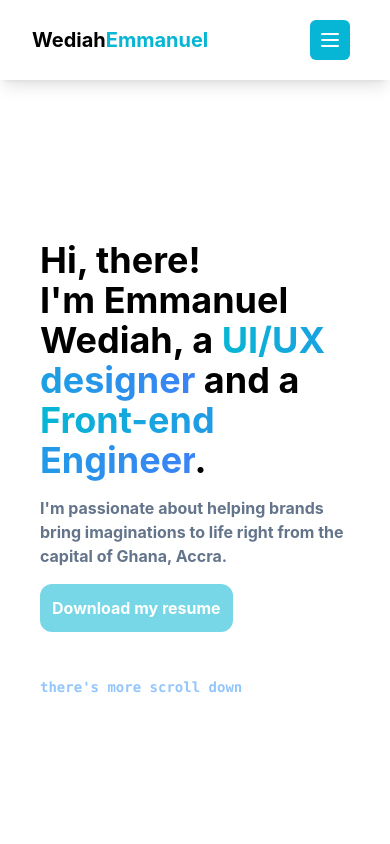
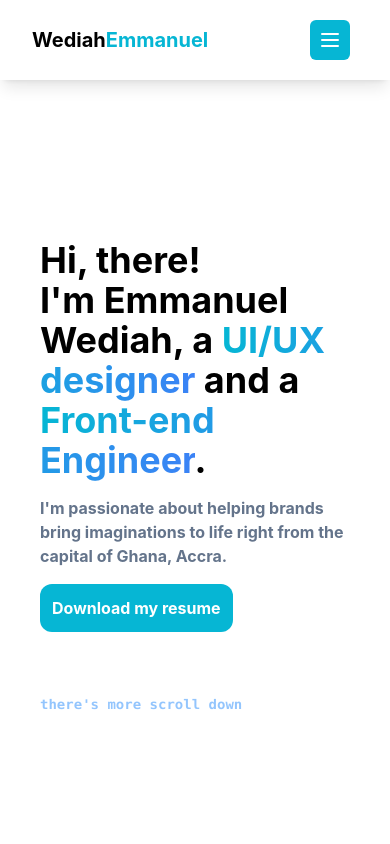
Before and after one commit to Wediah/portfolio2, a Next.js app: page / in a window 390 px wide. Shown: the top 844 px of the page. Built offline with nearby package versions, Linux system fonts and the light colour scheme.

Commit message:
download button added

```diff
--- a/pages/Contact.tsx
+++ b/pages/Contact.tsx
@@ -64,7 +64,7 @@ function Contact () {
                     <a href="https://twitter.com/WediahE"><FiTwitter className="hover:transition hover:-translate-y-2 duration-300 delay-150"/></a>
                     <a href="https://wa.me/message/DGI7R7QWOUTAJ1"><AiOutlineWhatsApp className="hover:transition hover:-translate-y-2 duration-300 delay-150"/></a>
                 </div>
-                <div className="text-center pb-5 font-medium text-md">© Copyright Wediah Emmanuel. All rights reserved</div>
+                <div className="text-center pb-5 font-medium text-md">2022 © Wediah Emmanuel. All rights reserved.</div>
 
             </div>
         </Element>
--- a/pages/Landing.tsx
+++ b/pages/Landing.tsx
@@ -3,22 +3,39 @@ import { Transition } from '@headlessui/react'
 import { Link } from "react-scroll"
 import Image from "next/image";
 import { Element } from 'react-scroll'
-
+import { AnimationOnScroll } from 'react-animation-on-scroll'
+import 'animate.css'
 
 
 
 function Landing () {
+
+    const onButtonClick = () => {
+        fetch('WediahEmmanuelresume.docx').then(response => {
+            response.blob().then(blob => {
+
+                const fileURL = window.URL.createObjectURL(blob);
+
+                let alink = document.createElement('a');
+                alink.href = fileURL;
+                alink.download = 'WediahEmmanuelresume.docx';
+                alink.click();
+            })
+        })
+    }
+
     return (
         <Element id="home" name="home">
             <div className="min-h-screen px-10 " >
                 <h1 className="pt-60 md:pt-80 text-4xl font-bold pb-4 md:text-6xl">
                     Hi, there! <br />
-                    I'm Emmanuel Wediah, a <span className="text-transparent bg-clip-text bg-gradient-to-r from-cyan-500 to-blue-500 animate-out slide-out-to-right duration-300 delay-150">UI/UX designer</span> and a <span className="text-transparent bg-clip-text bg-gradient-to-r from-cyan-500 to-blue-500 ">Front-end Engineer</span>. <br />
+                    I'm Emmanuel Wediah, a <span className="text-transparent bg-clip-text bg-gradient-to-r from-cyan-500 to-blue-500 animate_animated animate_bounce ">UI/UX designer</span> and a <span className="text-transparent bg-clip-text bg-gradient-to-r from-cyan-500 to-blue-500 ">Front-end Engineer</span>. <br />
                 </h1>
                 <h2 className="font-bold text-slate-500 pb-4 text-md md:text-xl">
                     I'm passionate about helping brands bring imaginations to life right from the capital of Ghana, Accra. <br />
                 </h2>
-                <button type="button" title="button" className="bg-cyan-500 p-3 rounded-xl font-bold text-white animate-pulse md:hidden">Download my resume</button>
+
+                <button type="button" onClick={onButtonClick} className="bg-cyan-500 p-3 rounded-xl font-bold text-white md:hidden">Download my resume</button>
 
                 <h4 className="pt-16 md:pt-32 md:text-lg text-blue-300 font-bold text-sm animate-bounce font-mono">
                     there's more scroll down
```
Also changed, not shown: 2 other files (tests, documents, lock files or other folders).
